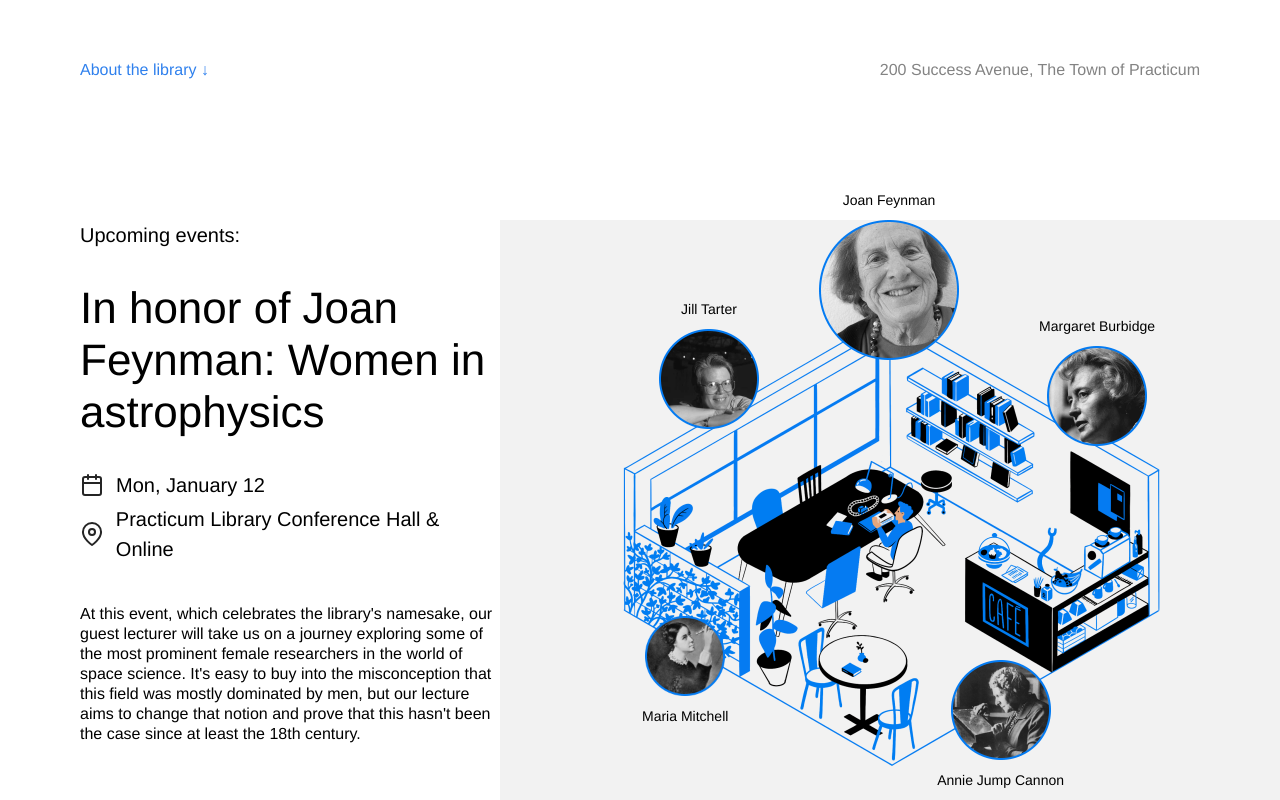
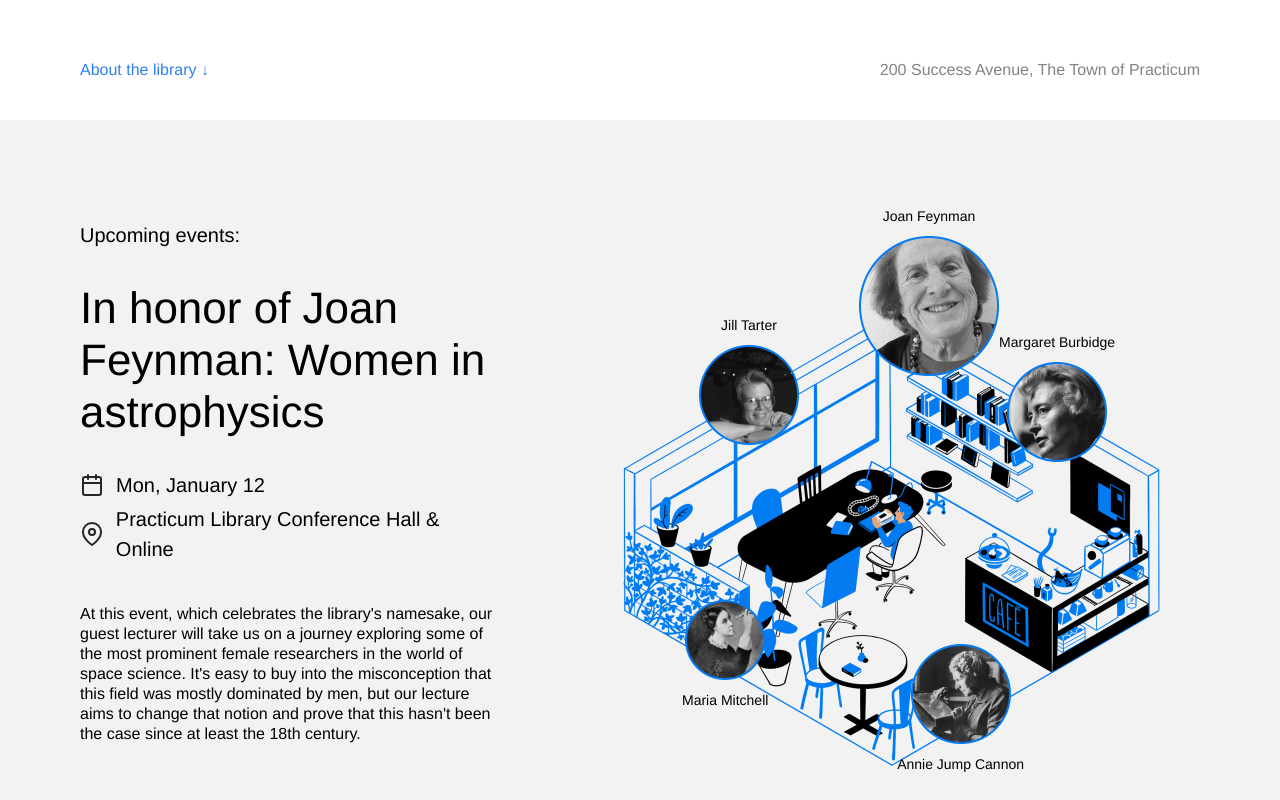
Before and after one commit to Obskyur/se_project_library, a plain HTML site: page index.html in a window 1280 px wide. Shown: the part 680-1480 px from the top of the page. Drawn offline with Linux system fonts and the light colour scheme.

Commit message:
applied edits as per feedback

```diff
--- a/index.html
+++ b/index.html
@@ -1,5 +1,5 @@
 <!DOCTYPE html>
-<html lang="en">
+<html lang="en" class="webpage">
 
 <head>
 	<meta charset="UTF-8" />
@@ -79,28 +79,28 @@
 				</div>
 				<div class="events__cover">
 					<img src="./images/cafe.png" alt="Cafe Illustration" class="events__image">
-					<div class="person person_name_feynman">
-						<p class="person__caption">Joan Feynman</p>
+					<figure class="person person_name_feynman">
+						<figcaption class="person__caption">Joan Feynman</figcaption>
 						<img src="./images/person_feynman.png" alt="Image: Joan Feynman" class="person__image person__image_size_l">
-					</div>
-					<div class="person person_name_burbidge">
-						<p class="person__caption">Margaret Burbidge</p>
+					</figure>
+					<figure class="person person_name_burbidge">
+						<figcaption class="person__caption">Margaret Burbidge</figcaption>
 						<img src="./images/person_burbidge.png" alt="Image: Margaret Burbidge"
 							class="person__image person__image_size_m">
-					</div>
-					<div class="person person_name_cannon">
+					</figure>
+					<figure class="person person_name_cannon">
 						<img src="./images/person_cannon.png" alt="Image: Annie Cannon" class="person__image person__image_size_m">
-						<p class="person__caption">Annie Jump Cannon</p>
-					</div>
-					<div class="person person_name_mitchell">
+						<figcaption class="person__caption">Annie Jump Cannon</figcaption>
+					</figure>
+					<figure class="person person_name_mitchell">
 						<img src="./images/person_mitchell.png" alt="Image: Maria Mitchell"
 							class="person__image person__image_size_s">
-						<p class="person__caption">Maria Mitchell</p>
-					</div>
-					<div class="person person_name_tarter">
-						<p class="person__caption">Jill Tarter</p>
+						<figcaption class="person__caption">Maria Mitchell</figcaption>
+					</figure>
+					<figure class="person person_name_tarter">
+						<figcaption class="person__caption">Jill Tarter</figcaption>
 						<img src="./images/person_tarter.png" alt="Image: Jill Tarter" class="person__image person__image_size_m">
-					</div>
+					</figure>
 				</div>
 			</section>
 
--- a/styles/style.css
+++ b/styles/style.css
@@ -1,12 +1,12 @@
-html {
+.webpage {
   scroll-behavior: smooth;
 }
 
 .page {
   min-width: 1100px;
   max-width: 1600px;
-  margin: auto;
-  font-family: "Helvetica Neue", "Arial", "sans-serif";
+  margin: 0 auto;
+  font-family: "Helvetica Neue", "Arial", sans-serif;
   font-size: 16px;
   line-height: 20px;
 }
@@ -35,7 +35,7 @@ html {
   display: flex;
   column-gap: 20px;
   list-style: none;
-  padding: 0;
+  padding-left: 0;
   margin: 8px 0 0;
 }
 
@@ -104,6 +104,7 @@ html {
   align-items: start;
   justify-content: space-between;
   box-sizing: border-box;
+  background-color: #f2f2f2;
 }
 
 .events__content {
@@ -261,6 +262,7 @@ html {
   font-size: 44px;
   line-height: 52px;
   margin: 0 0 24px;
+  color: #fff;
 }
 
 .staff__subtitle {
@@ -269,6 +271,7 @@ html {
   line-height: 30px;
   font-weight: 400;
   margin: 0;
+  color: #fff;
 }
 
 .card {
@@ -384,6 +387,10 @@ html {
   margin: 0 0 32px;
 }
 
+.about__paragraph:last-of-type {
+  margin: 0;
+}
+
 .about__circle {
   background-color: #2f80ed;
   width: 495px;
@@ -429,6 +436,10 @@ html {
   margin-bottom: 16px;
 }
 
+.footer__list-item:last-of-type {
+  margin-bottom: 0;
+}
+
 .footer__column-heading {
   margin: 0 0 20px 0;
   font-size: 16px;
@@ -451,8 +462,9 @@ html {
 .footer__social-icon {
   width: 16px;
   height: 16px;
+  margin: 0 10px 0 0;
 }
 
 .footer__copyright {
-  margin-top: 108px;
+  margin: 108px 0 0;
 }
```
